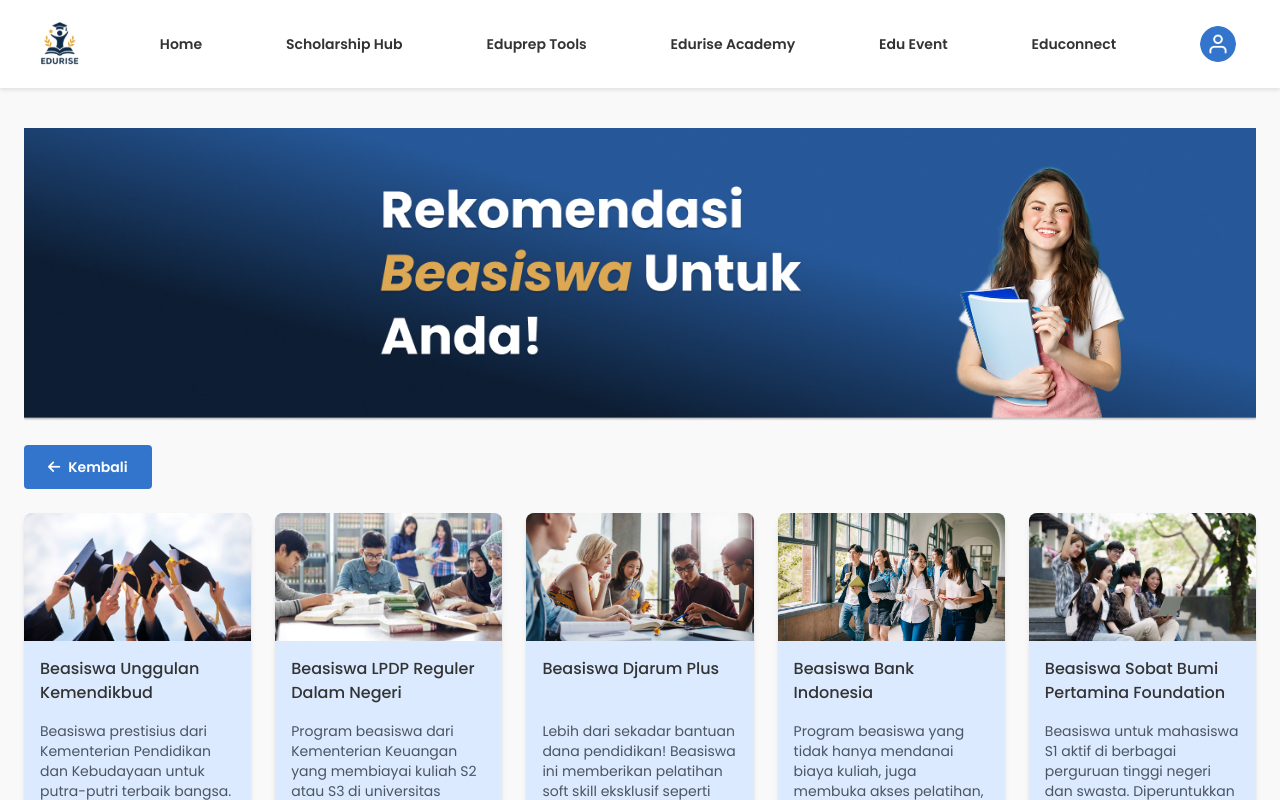
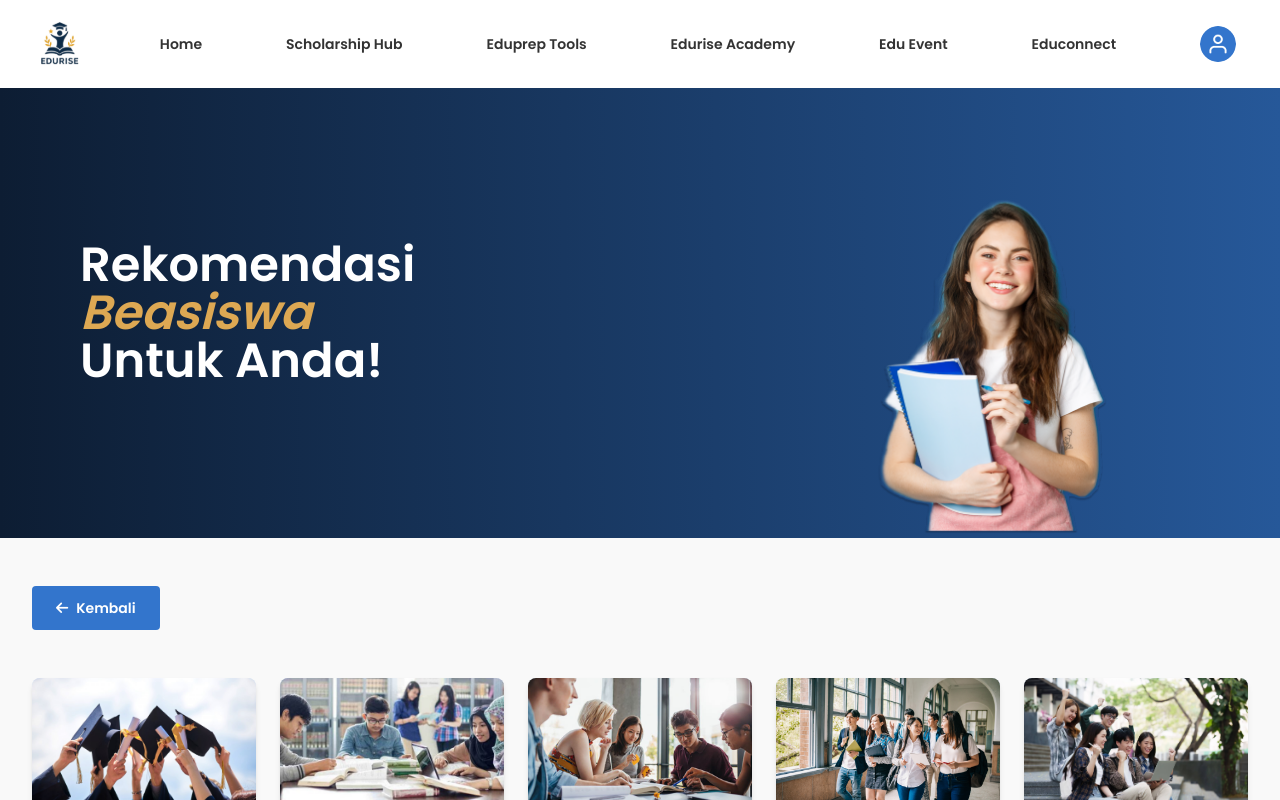
Before and after one commit to rachstufff/MassiveChallengeEduRise, a React (Vite) app: page /scholarshiphub/rekomendasi in a window 1280 px wide. Shown: the top 800 px of the page. Built offline with nearby package versions, Linux system fonts and the light colour scheme.

Commit message:
Edit Spacing Scholarship Hub and Banner

```diff
--- a/src/pages/ScholarshipHub/Rekomendasi.jsx
+++ b/src/pages/ScholarshipHub/Rekomendasi.jsx
@@ -50,16 +50,34 @@
   return (
     <>
       <Header />
-      <main className="px-6 py-10">
-        <section className="mb-6">
-          <img
-            src="/img/scholarshiphub/Banner.png"
-            alt="Banner Beasiswa"
-            className="w-full object-cover"
-          />
+      <main>
+        <section
+          className="h-[450px] flex items-stretch"
+          style={{ background: "linear-gradient(to right, #0d1d33, #265899)" }}
+        >
+          <div className="max-w-6xl mx-auto px-4 w-full flex items-stretch">
+            {/* Teks kiri */}
+            <div className="flex-1 flex flex-col justify-center text-white">
+              <h1 className="text-3xl md:text-5xl font-bold leading-tight">
+                Rekomendasi{" "}
+                <span className="text-[#dda853] italic">Beasiswa</span>
+                <br />
+                Untuk Anda!
+              </h1>
+            </div>
+
+            {/* Gambar kanan */}
+            <div className="flex-1 flex items-end justify-center md:justify-end">
+              <img
+                src="/img/scholarshiphub/Banner.png"
+                alt="Rekomendasi Beasiswa"
+                className="max-h-full object-contain self-end w-full max-w-sm"
+              />
+            </div>
+          </div>
         </section>
 
-        <section className="mb-6">
+        <section className="mt-12 mb-12 ml-8">
           <a
             href="/scholarshiphub"
             className="inline-flex items-center gap-2 px-6 py-3 bg-[#3375CC] hover:bg-[#295ea3] text-white text-sm font-semibold rounded"
@@ -68,7 +86,7 @@
           </a>
         </section>
 
-        <section className="grid grid-cols-1 sm:grid-cols-2 lg:grid-cols-3 xl:grid-cols-5 gap-6 max-w-screen-xl mx-auto">
+        <section className="grid grid-cols-1 sm:grid-cols-2 md:grid-cols-3 lg:grid-cols-4 xl:grid-cols-5 gap-6 w-full px-8 mb-20">
           {filteredCards.length > 0 ? (
             filteredCards.map((item, i) => (
               <Card key={i} {...item} onClick={handleCardClick} />
--- a/src/pages/ScholarshipHub/ScholarshipHub.jsx
+++ b/src/pages/ScholarshipHub/ScholarshipHub.jsx
@@ -40,18 +40,36 @@
   return (
     <>
       <Header />
-      <main className="px-6 py-10">
+      <main>
         {/* Banner */}
-        <section className="mb-10">
-          <img
-            src="/img/scholarshiphub/MainBanner.png"
-            alt="Banner Beasiswa"
-            className="w-full object-cover"
-          />
+        <section
+          className="h-[450px] flex items-stretch"
+          style={{ background: "linear-gradient(to right, #0d1d33, #265899)" }}
+        >
+          <div className="max-w-6xl mx-auto px-4 w-full flex items-stretch">
+            {/* Gambar Wanita */}
+            <div className="flex-1 flex items-end justify-center">
+              <img
+                src="/img/scholarshiphub/MainBanner.png"
+                alt="Banner EduRise"
+                className="max-h-full object-contain self-end"
+              />
+            </div>
+
+            {/* Teks Banner */}
+            <div className="flex-1 flex flex-col justify-center text-white text-center md:text-left">
+              <h1 className="text-3xl md:text-5xl font-bold leading-tight">
+                Temukan <span className="text-[#dda853]">Beasiswa</span>
+                <br />
+                Impianmu Bersama{" "}
+                <span className="text-[#dda853] italic">EDURISE</span>
+              </h1>
+            </div>
+          </div>
         </section>
 
         {/* Daftar Beasiswa */}
-        <section className="grid grid-cols-1 sm:grid-cols-2 lg:grid-cols-3 xl:grid-cols-5 gap-6 max-w-screen-xl mx-auto items-stretch">
+        <section className="mt-12 grid grid-cols-1 sm:grid-cols-2 md:grid-cols-3 lg:grid-cols-4 xl:grid-cols-5 gap-6 w-full px-8">
           {filteredData.length > 0 ? (
             filteredData.map((item, index) => (
               <Card key={index} {...item} onClick={handleCardClick} />
@@ -64,7 +82,7 @@
         </section>
 
         {/* Rekomendasi CTA */}
-        <section className="text-center mt-12">
+        <section className="text-center mt-16 mb-20">
           <h1 className="text-2xl font-bold mb-4">Kamu Masih Bingung?</h1>
           <button
             className="px-6 py-3 bg-[#3375CC] hover:bg-[#295ea3] text-white font-semibold rounded transition-colors"
```
Also changed, not shown: public/img/scholarshiphub/Banner.png, public/img/scholarshiphub/MainBanner.png.
